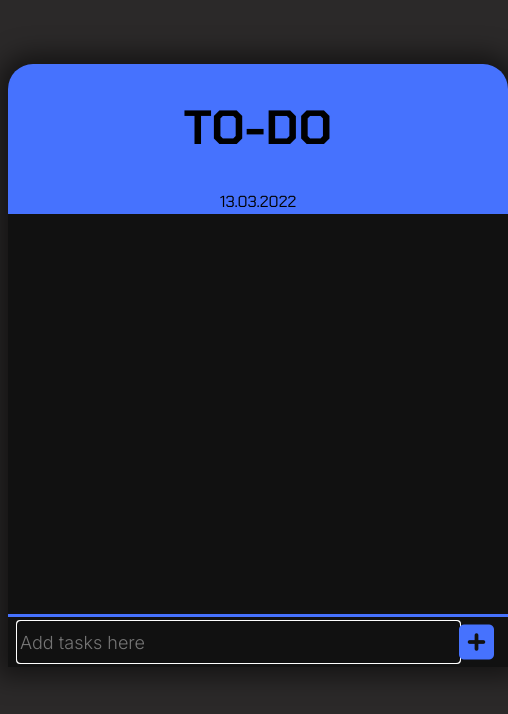
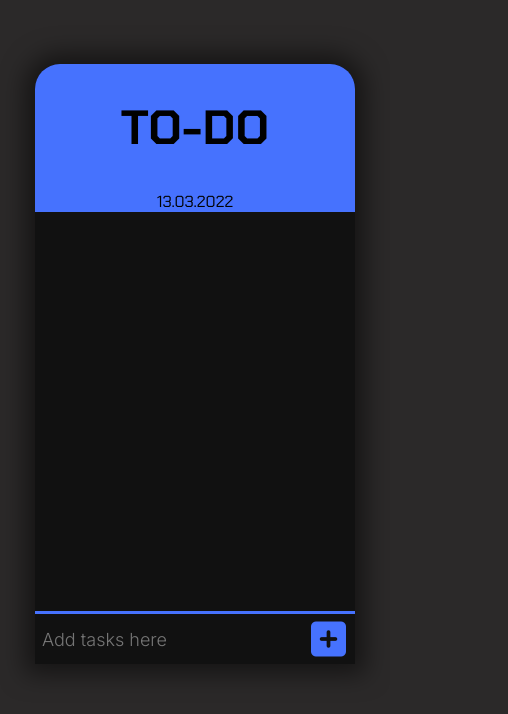
Before and after one commit to jdj0/milestone2-todo, a plain HTML site: page index.html in a window 390 px wide. Shown: the whole page, 508 px wide, since content can reach past the window. Drawn offline with Linux system fonts and the light colour scheme.

Commit message:
Add darker CSS styling

```diff
--- a/assets/scripts.js
+++ b/assets/scripts.js
@@ -14,7 +14,11 @@ addTaskBtn.addEventListener("click", addTask);
 //Takes input value and places it in the list with complete and remove buttons
 function addTask() {
 
-  console.log("test-add-task");
+  //Alerts the user if the task input is empty
+  if (taskInput.value == "") {
+    alert("The task input is empty")
+    return
+  }
 
   list.innerHTML += `
     <div class="list-task">
@@ -24,13 +28,14 @@ function addTask() {
       </p>
     </div>
     `;
+
   //Add Event listener to trash buttons
-    for (var i = 0; i < removeBtn.length; i++){
+  for (var i = 0; i < removeBtn.length; i++) {
     removeBtn[i].addEventListener("click", removeTask);
   };
 
   //Add Event listener to complete buttons
-    for (var i = 0; i < completeBtn.length; i++){
+  for (var i = 0; i < completeBtn.length; i++) {
     completeBtn[i].addEventListener("click", complete);
   };
 
@@ -41,20 +46,12 @@ function addTask() {
 
 //Deletes task
 function removeTask() {
-
   this.parentElement.remove();
-
-  console.log("test-remove-todo");
-
 };
 
+//Toggles cross through text decoration
 function complete() {
-
-
   this.parentElement.classList.toggle("complete");
-
-  console.log("test-complete");
-
 };
 
 
--- a/assets/style.css
+++ b/assets/style.css
@@ -1,6 +1,10 @@
 body {
-    background: #2b2929;
+    background: rgba(43, 41, 41);
     font-family: 'Inter', sans-serif;
+    height: 100vh;
+    width: 100vw;
+    margin: 0;
+    overflow: hidden;
 }
 
 .container {
@@ -19,17 +23,10 @@ body {
 
 .header {
     background-color: #4672fe;
-    /*background: url("/assets/images/bg-image.jpg");*/
-    background-size: 100% 100%;
-    background-repeat: no-repeat;
-    /*display: flex;
-    justify-content: center;
-    align-content: center;*/
     border-top-right-radius: 25px;
     border-top-left-radius: 25px;
     width: 100%;
-    height: 150px;
-    margin: 0 auto;
+    height: 25%;
     text-align: center;
 }
 
@@ -61,14 +58,16 @@ body {
 }
 
 input {
-    /*width: 256px;
-    height: 40px;*/
     width: 100%;
     border: 0;
     font-size: 18px;
     font-family: 'Inter', sans-serif;
     background-color: #111111;
     color: whitesmoke;
+}
+
+input:focus{
+    outline: none;
 }
 
 .add-task {
@@ -124,9 +123,25 @@ ul {
 
 .complete{
     text-decoration: line-through;
+    opacity: 25%;
 }
 
 .date {
     font-size: 1rem;
     margin: 20px;
 }
+
+@media (max-width: 415px){
+    .container{
+        height: 600px;
+        width: 320px;
+    }
+
+    .todo-input{
+        width: 310px;
+    }
+
+    .todo-list{
+        height: 425px;
+    }
+}
```
Also changed, not shown: 1 other file. Lines whose indentation alone changed are shown as unchanged.
